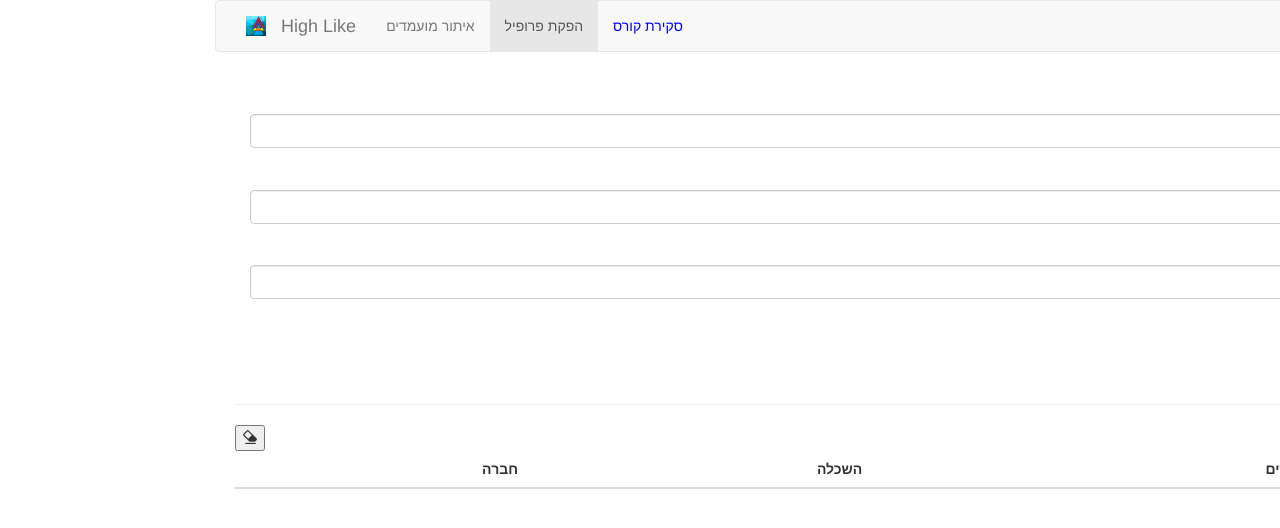
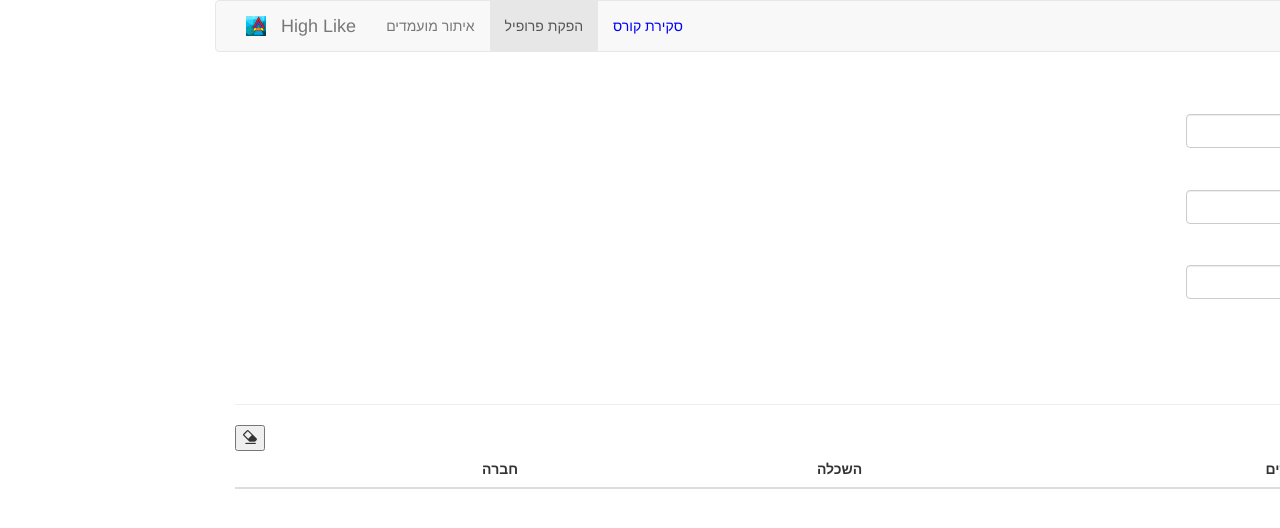
Before and after one commit to netusage/HighLike, an Angular app: page / in a window 1280 px wide. Both pictures are taken after a click on the link "הפקת פרופיל". Shown: the top 528 px of the page. Built offline with nearby package versions, Linux system fonts and the light colour scheme.

Commit message:
Fix profile-generation ui

```diff
--- a/src/app/generate-profile/gp-search/gp-search.component.css
+++ b/src/app/generate-profile/gp-search/gp-search.component.css
@@ -2,3 +2,7 @@ label {
     color:black;
     font-size: 18px;
 }
+
+.form-control {
+    width: 20%;
+}
--- a/src/app/generate-profile/gp-search/gp-search.component.html
+++ b/src/app/generate-profile/gp-search/gp-search.component.html
@@ -1,17 +1,17 @@
 <div class="container" dir="rtl">
   <form class="form-horizontal" #search="ngForm" (ngSubmit)="generateProfile(search)" style="direction:rtl">
     <div class="row">
-      <label for="city">עיר מגורים:</label>
+      <label for="city">עיר מגורים (%)</label>
       <input type="number" min="10" max="100" class="form-control form-control-sm" [(ngModel)]="profileQuery.city" name="city" id="city" style="direction:rtl">
     </div>
     <div class="row">
-      <label for="education">השכלה:</label>
+      <label for="education">השכלה (%)</label>
       <div>
         <input type="number" min="10" max="100" class="form-control form-control-sm" [(ngModel)]="profileQuery.education" name="education" id="education">
       </div>
     </div>
     <div class="row">
-      <label for="company">חברה:</label>
+      <label for="company">חברה (%)</label>
       <div>
         <input type="number" min="10" max="100" class="form-control form-control-sm" [(ngModel)]="profileQuery.company" name="company" id="company">
       </div>
```
